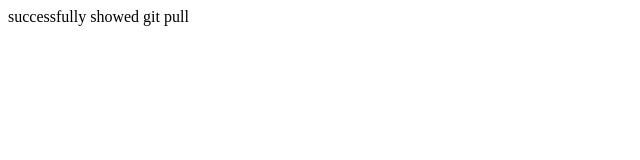
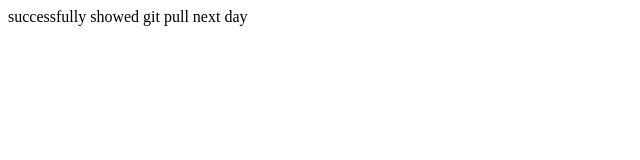
Before and after one commit to Saniyaj21/Git-final, a plain HTML site: page index.html in a window 1280 px wide. Shown: the full height of the page, 0-640 px from the left. Drawn offline with Linux system fonts and the light colour scheme.

Commit message:
next update

```diff
--- a/index.html
+++ b/index.html
@@ -13,6 +13,7 @@
 
 
     successfully showed git pull
+    next day
 
 </body>
 
```
